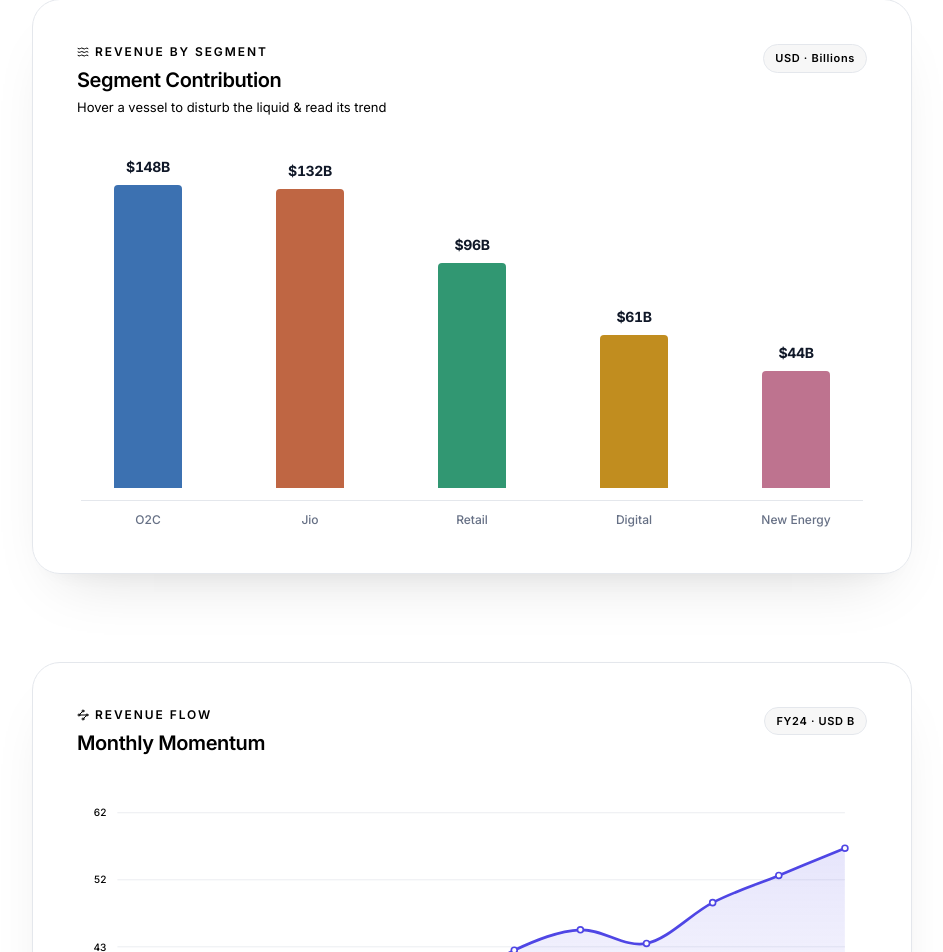
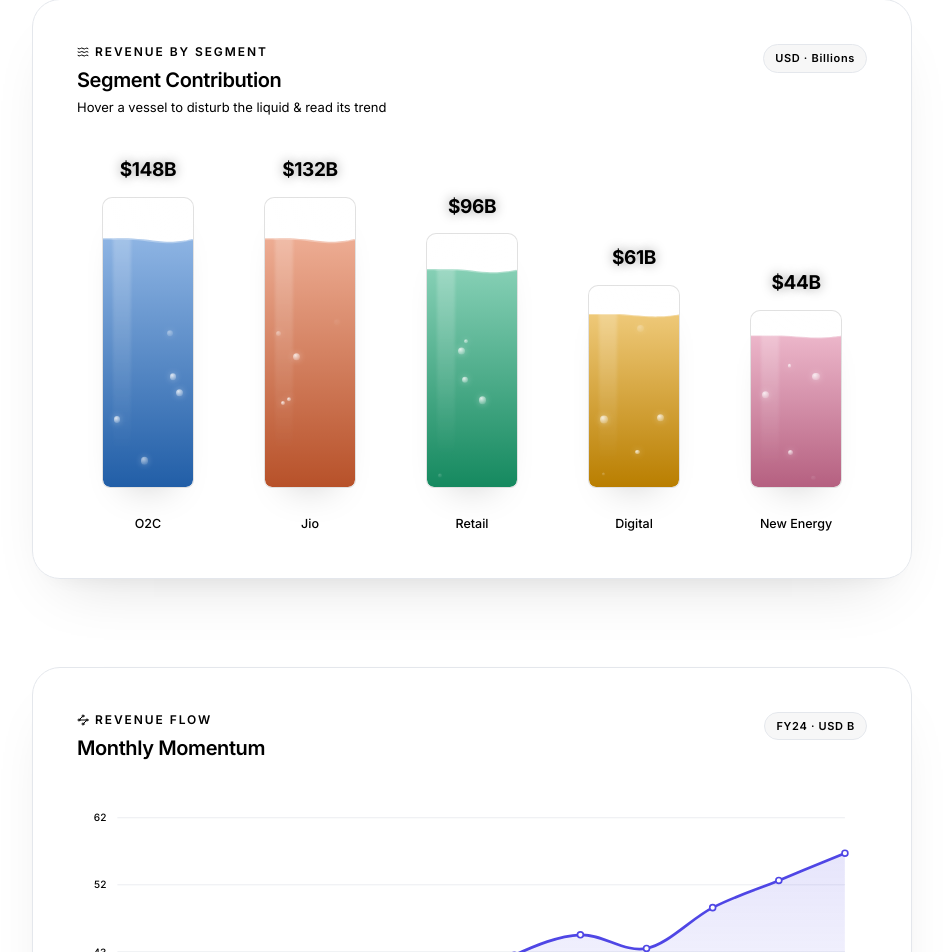
Before and after one commit to cr-nyneos/RIL-UI, a React (Vite) app in the folder RIL-Dashboard/: page /demo in a window 1280 px wide. Shown: the part 911-1863 px from the top of the page, without its empty margins (168-1111 px from the left). Built offline with nearby package versions, Linux system fonts and the light colour scheme.

Commit message:
minor push

```diff
--- a/RIL-Dashboard/src/components/BarChart.tsx
+++ b/RIL-Dashboard/src/components/BarChart.tsx
@@ -1,9 +1,11 @@
 import { useMemo, useRef, useState } from 'react';
-import { motion, useInView } from 'framer-motion';
+import { motion, AnimatePresence, useInView } from 'framer-motion';
 import { TrendingUp, TrendingDown } from 'lucide-react';
 import AnimatedNumber from './AnimatedNumber';
 import FloatingTooltip, { TT_HEAD, TT_DOT, TT_VALUE, TT_ROW, TT_TREND, trendColor } from './FloatingTooltip';
+import LiquidSurface, { type LiquidHandle } from './LiquidSurface';
 import { SEGMENTS, type Segment } from '../data/segments';
+import { SPRING } from '../lib/motion';
 
 interface BarChartProps {
   /** Key of a segment hovered elsewhere (e.g. the pie) to soft-highlight. */
@@ -23,6 +25,34 @@ interface TooltipState {
   index: number;
   /** Hovered bar's rect, so the tooltip can sit safely below it. */
   rect: { left: number; bottom: number; width: number };
+}
+
+const FILL_PCT = 86; // liquid level within each glass (%)
+
+/** Tiny deterministic PRNG so per-bar randomness is stable across renders. */
+function seeded(seed: number) {
+  let s = seed % 2147483647;
+  if (s <= 0) s += 2147483646;
+  return () => {
+    s = (s * 16807) % 2147483647;
+    return (s - 1) / 2147483646;
+  };
+}
+
+interface Ripple {
+  id: number;
+  x: number; // % across the liquid
+  y: number; // % down the liquid
+  scale: number; // organic max expansion
+  dur: number; // organic lifetime (s)
+}
+
+interface BubbleSpec {
+  left: number;
+  size: number;
+  dur: number;
+  durHot: number;
+  delay: number;
 }
 
 function Bar({
@@ -47,38 +77,210 @@ function Bar({
   unit: string;
 }) {
   const [ownHover, setOwnHover] = useState(false);
+  const [ripples, setRipples] = useState<Ripple[]>([]);
+  const [splashKey, setSplashKey] = useState(0);
+  const rid = useRef(0);
+  const lastMove = useRef({ x: 0, t: 0 });
+  const liquid = useRef<LiquidHandle>(null);
+
   const hot = ownHover || external;
 
   const ratio = datum.value / max;
-  const barPct = 8 + ratio * 92;
+  const glassPct = 34 + ratio * 66; // bar height encodes value → reads as a bar chart
+  const intensity = 0.26 + ratio * 0.5;
+
+  // Keep the ripple list bounded so overlapping ripples stay cheap.
+  const spawnRipple = (x = 50, y = 18, scale = 8, dur = 1.1) => {
+    const id = rid.current++;
+    setRipples((r) => [...r.slice(-9), { id, x, y, scale, dur }]);
+  };
+
+  const fracX = (e: React.MouseEvent) => {
+    const rect = (e.currentTarget as HTMLElement).getBoundingClientRect();
+    return (e.clientX - rect.left) / rect.width;
+  };
 
   const handleEnter = (e: React.MouseEvent) => {
     setOwnHover(true);
+    setSplashKey((k) => k + 1);
+    lastMove.current = { x: e.clientX, t: performance.now() };
+    liquid.current?.impulse(0, 0.5, fracX(e)); // gentle "pick up the glass" settle
     onEnter(index, e);
   };
   const handleLeave = () => {
     setOwnHover(false);
     onLeave();
   };
+  const handleMove = (e: React.MouseEvent) => {
+    const now = performance.now();
+    const dt = now - lastMove.current.t || 16;
+    const vx = (e.clientX - lastMove.current.x) / dt; // signed px/ms
+    lastMove.current = { x: e.clientX, t: now };
+    // Every movement applies a force to the fluid: direction from vx sign,
+    // strength from speed, swell biased to the cursor position. The surface
+    // handles momentum, overshoot and decay.
+    liquid.current?.impulse(vx, Math.abs(vx), fracX(e));
+  };
+  const handleClick = (e: React.MouseEvent) => {
+    const px = fracX(e);
+    // A click is a vertical "drop": symmetric energy + a single impact ring.
+    liquid.current?.impulse(0, 1, px);
+    spawnRipple(px * 100, 30, 6, 1.2);
+  };
+
+  const bubbles = useMemo<BubbleSpec[]>(() => {
+    const r = seeded(index * 97 + 13);
+    return Array.from({ length: 5 }, () => ({
+      left: 12 + r() * 70,
+      size: 3 + r() * 5,
+      dur: 3.4 + r() * 2.8,
+      durHot: 1.6 + r() * 1.2,
+      delay: r() * 4,
+    }));
+  }, [index]);
+
+  // Deterministic droplet spread; re-mounts (via splashKey) replay the arc.
+  const droplets = useMemo(() => {
+    const r = seeded(index * 31 + 7);
+    return Array.from({ length: 5 }, (_, i) => ({
+      dx: (i - 2) * 9 + (r() * 6 - 3),
+      dy: -18 - r() * 16,
+    }));
+  }, [index]);
+
+  const glassShadow = hot
+    ? `0 1px 0 #ffffffe6 inset, 0 0 0 1px #ffffff0a inset, 0 26px 46px -22px #0b0b0b59, 0 0 34px -6px ${datum.glow}`
+    : '0 1px 0 #ffffffcc inset, 0 0 0 1px #ffffff05 inset, 0 22px 38px -26px #0b0b0b40';
 
   return (
-    <div
-      className="relative flex h-full flex-1 cursor-pointer flex-col items-center justify-end"
+    <motion.div
+      className="relative flex h-full flex-1 origin-bottom cursor-pointer flex-col items-center justify-end will-change-transform"
+      animate={{ scale: ownHover ? 1.05 : external ? 1.02 : 1, y: hot ? -6 : 0 }}
+      transition={SPRING}
       onMouseEnter={handleEnter}
       onMouseLeave={handleLeave}
+      onMouseMove={handleMove}
+      onClick={handleClick}
     >
-      <div className="mb-2 text-[14px] font-bold tabular-nums tracking-tight text-ink-900">
-        <AnimatedNumber value={datum.value} prefix={valuePrefix} suffix={unit} delay={0.2 + index * 0.06} />
+      <motion.div
+        className="relative mb-3 font-display text-[clamp(15px,2vw,19px)] font-bold tracking-[-0.02em] text-text-0"
+        animate={{ y: hot ? -4 : 0, scale: hot ? 1.07 : 1, filter: hot ? 'brightness(1.18)' : 'brightness(1)' }}
+        transition={{ duration: 0.4, ease: [0.16, 1, 0.3, 1] }}
+        style={{ textShadow: hot ? `0 0 20px ${datum.glow}` : '0 0 12px #00000066' }}
+      >
+        <motion.span
+          className="pointer-events-none absolute -inset-x-3.5 -inset-y-2 -z-10 rounded-xl"
+          style={{ background: `radial-gradient(closest-side, ${datum.glow}, transparent 72%)` }}
+          animate={{ opacity: hot ? 0.5 : 0, scale: hot ? 1 : 0.7 }}
+          transition={{ duration: 0.4, ease: 'easeOut' }}
+        />
+        <AnimatedNumber value={datum.value} prefix={valuePrefix} suffix={unit} delay={0.3 + index * 0.08} />
+      </motion.div>
+
+      <div
+        className="relative mx-auto w-full max-w-[92px] overflow-hidden rounded-t-[10px] rounded-b-[8px] border bg-[linear-gradient(100deg,#ffffffb3,#ffffff0d_40%,#ffffff80)] backdrop-blur-[2px] transition-[border-color,box-shadow] duration-450 max-[560px]:max-w-[60px]"
+        style={{ height: `${glassPct}%`, borderColor: hot ? '#0b0b0b33' : '#0b0b0b1f', boxShadow: glassShadow }}
+      >
+        <motion.span
+          className="pointer-events-none absolute -bottom-[6%] left-1/2 h-[62%] w-[150%] -translate-x-1/2 rounded-full blur-[18px]"
+          style={{ background: `radial-gradient(closest-side, ${datum.glow}, transparent 72%)` }}
+          animate={{ opacity: hot ? 1 : intensity, height: hot ? '92%' : '62%' }}
+          transition={{ duration: 0.5, ease: 'easeOut' }}
+        />
+
+        <div className="absolute inset-0 overflow-hidden rounded-t-[9px] rounded-b-[7px]">
+          <LiquidSurface
+            ref={liquid}
+            from={datum.from}
+            to={datum.to}
+            fill={filled ? FILL_PCT / 100 : 0}
+            fillDelay={160 + index * 130}
+          />
+
+          {bubbles.map((b, i) => (
+            <motion.span
+              key={i}
+              className="pointer-events-none absolute bottom-1 rounded-full bg-[radial-gradient(circle_at_35%_30%,#ffffffe6,#ffffff1f)] shadow-[0_0_6px_#ffffff66]"
+              style={{ left: `${b.left}%`, width: b.size, height: b.size }}
+              animate={{ y: [0, -160], opacity: [0, 0.9, 0.9, 0] }}
+              transition={{
+                duration: hot ? b.durHot : b.dur,
+                repeat: Infinity,
+                ease: 'linear',
+                delay: b.delay,
+                times: [0, 0.15, 0.85, 1],
+              }}
+            />
+          ))}
+
+          <AnimatePresence>
+            {ripples.map((r) => (
+              <motion.span
+                key={r.id}
+                className="pointer-events-none absolute h-[11px] w-[11px] -translate-x-1/2 -translate-y-1/2 rounded-full border-[1.5px] border-white/60 [mix-blend-mode:screen]"
+                style={{ left: `${r.x}%`, top: `${r.y}%` }}
+                initial={{ scale: 0, opacity: 0.55 }}
+                animate={{ scale: r.scale, opacity: 0 }}
+                exit={{ opacity: 0 }}
+                transition={{ duration: r.dur, ease: 'easeOut' }}
+                onAnimationComplete={() => setRipples((list) => list.filter((x) => x.id !== r.id))}
+              />
+            ))}
+          </AnimatePresence>
+        </div>
+
+        {/* Splash crown at the waterline, retriggered on each cursor entry */}
+        <div className="pointer-events-none absolute inset-x-0 bottom-[86%] h-0">
+          <AnimatePresence>
+            {ownHover && (
+              <motion.div key={splashKey} style={{ position: 'absolute', left: 0, right: 0, bottom: 0 }}>
+                <motion.span
+                  className="absolute bottom-0 left-1/2 h-2 w-[26px] -translate-x-1/2 translate-y-1/2 rounded-full border-2 border-white/85"
+                  initial={{ scale: 0.3, opacity: 0.9 }}
+                  animate={{ scale: 2.4, opacity: 0 }}
+                  transition={{ duration: 0.55, ease: 'easeOut' }}
+                />
+                {droplets.map((d, i) => (
+                  <motion.span
+                    key={i}
+                    className="absolute bottom-0 h-[5px] w-[5px] rounded-full"
+                    style={{
+                      left: '50%',
+                      background: `radial-gradient(circle at 35% 30%, #fff, ${datum.from})`,
+                      boxShadow: `0 0 8px ${datum.from}`,
+                    }}
+                    initial={{ x: 0, y: 0, opacity: 0.95, scale: 1 }}
+                    animate={{ x: d.dx, y: [0, d.dy, 4], opacity: [0.95, 1, 0], scale: [1, 0.9, 0.5] }}
+                    transition={{ duration: 0.5, ease: 'easeOut' }}
+                  />
+                ))}
+              </motion.div>
+            )}
+          </AnimatePresence>
+        </div>
+
+        <span className="pointer-events-none absolute top-[5%] left-[11%] h-[84%] w-1/5 rounded-[30px] bg-[linear-gradient(180deg,#ffffff80,transparent)] opacity-45 blur-[1.5px]" />
+
+        <div className="pointer-events-none absolute inset-0 overflow-hidden rounded-[inherit]">
+          {hot && (
+            <>
+              <motion.span
+                className="absolute -top-[30%] left-0 h-[160%] w-[42%] rotate-[8deg] bg-[linear-gradient(105deg,transparent,#ffffff29,transparent)]"
+                initial={{ x: '-180%' }}
+                animate={{ x: ['-180%', '320%', '320%'] }}
+                transition={{ duration: 2.4, repeat: Infinity, ease: 'easeInOut', times: [0, 0.6, 1] }}
+              />
+              <motion.span
+                className="absolute -top-[30%] left-0 h-[160%] w-[42%] rotate-[8deg] bg-[linear-gradient(105deg,transparent,#ffffff29,transparent)]"
+                initial={{ x: '-180%' }}
+                animate={{ x: ['-180%', '320%', '320%'] }}
+                transition={{ duration: 2.4, repeat: Infinity, ease: 'easeInOut', times: [0, 0.6, 1], delay: 1.2 }}
+              />
+            </>
+          )}
+        </div>
       </div>
-
-      <motion.div
-        className="mx-auto w-full max-w-[68px] rounded-t-[var(--radius-sm)] max-[560px]:max-w-[44px]"
-        style={{ background: datum.to, opacity: hot ? 1 : 0.88 }}
-        initial={{ height: 0 }}
-        animate={{ height: filled ? `${barPct}%` : 0 }}
-        transition={{ duration: 0.45, delay: 0.1 + index * 0.05, ease: [0.16, 1, 0.3, 1] }}
-      />
-    </div>
+    </motion.div>
   );
 }
 
@@ -135,16 +337,15 @@ export default function BarChart({
         ))}
       </div>
 
-      <div className="surface-divider mx-1 mt-3 h-px" />
-      <div className="flex justify-between gap-[clamp(12px,2.6vw,28px)] px-1 pt-2.5">
+      <div className="mx-1 mt-3.5 h-px bg-[linear-gradient(90deg,transparent,var(--color-border-hi),transparent)]" />
+      <div className="flex justify-between gap-[clamp(12px,2.6vw,28px)] px-1 pt-3">
         {data.map((d, i) => {
           const isActive = tip?.index === i || externalActiveKey === d.key;
           return (
             <span
               key={d.key}
-              className={`flex-1 text-center text-[12px] transition-colors duration-200 ${
-                isActive ? 'font-bold text-ink-900' : 'font-medium text-ink-500'
-              }`}
+              className={`flex-1 text-center text-[12.5px] font-medium transition-[color,text-shadow] duration-400 ${isActive ? 'text-text-0' : 'text-text-2'}`}
+              style={isActive ? { textShadow: `0 0 16px ${d.glow}` } : undefined}
             >
               {d.label}
             </span>
@@ -167,7 +368,7 @@ export default function BarChart({
             </div>
             <div className={TT_ROW}>
               <span>{shareLabel}</span>
-              <span className="text-ink-700">{((active.value / total) * 100).toFixed(1)}%</span>
+              <span className="text-text-1">{((active.value / total) * 100).toFixed(1)}%</span>
             </div>
             {showTrend && (
               <div className={TT_ROW}>
```
